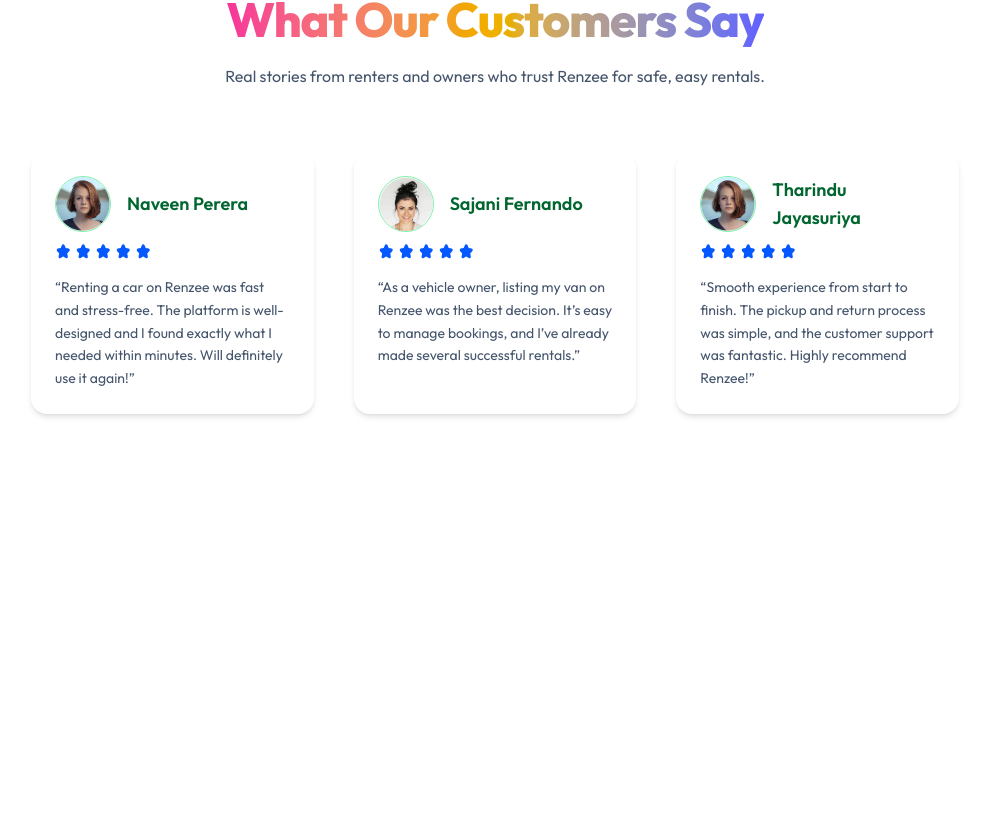
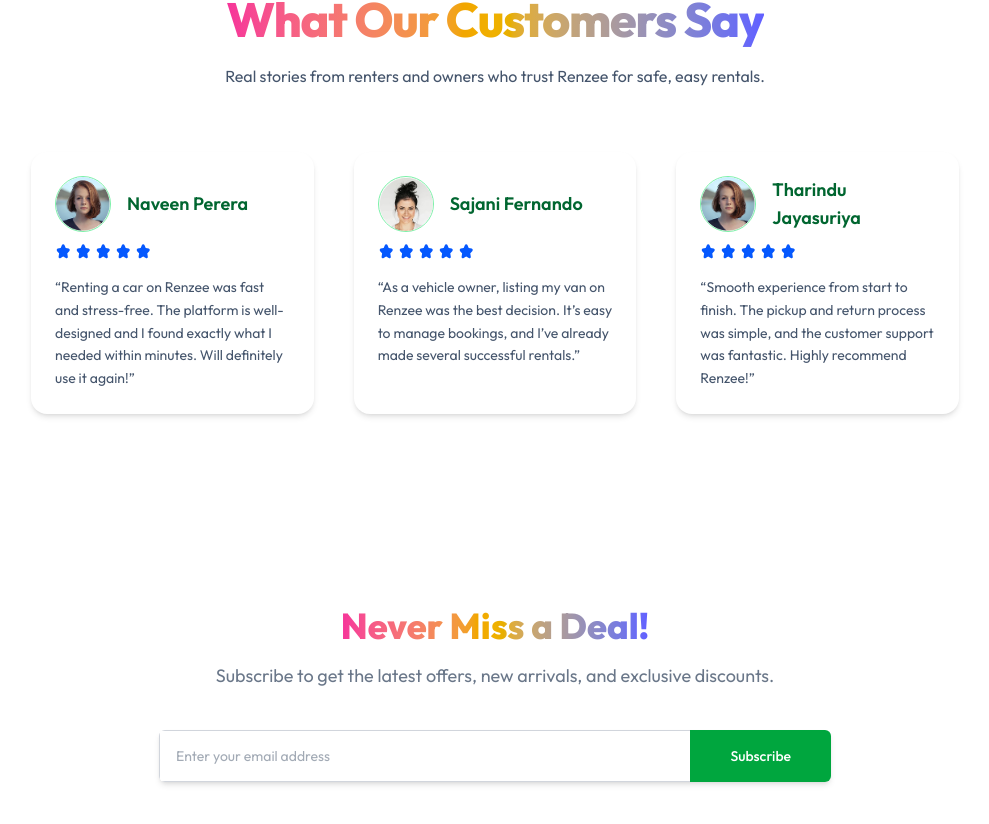
Before and after one commit to DS-Vijayapala/Project-R, a React (Vite) app in the folder client/: page / in a window 1280 px wide. Shown: the part 2212-3036 px from the top of the page, without its empty margins (145-1134 px from the left). Before the commit the page ends 2738 px from the top, so only its background shows below. Built offline with nearby package versions, Linux system fonts and the light colour scheme.

Commit message:
Create News Letter Component And Mount It To Home Page

```diff
--- /dev/null
+++ b/client/src/components/NewsLetter.jsx
@@ -0,0 +1,61 @@
+import React from 'react'
+
+const NewsLetter = () => {
+
+    return (
+
+        <div className="flex flex-col items-center justify-center text-center space-y-4 max-md:px-4 my-20 mb-40">
+
+            {/* Title with Gradient */}
+
+            <h1
+                className="text-2xl md:text-4xl font-extrabold bg-gradient-to-r
+               from-pink-500 via-yellow-500 to-indigo-500
+               text-transparent bg-clip-text"
+            >
+
+                Never Miss a Deal!
+
+            </h1>
+
+            {/* Subtitle */}
+
+            <p className="md:text-lg text-sm text-slate-600/80 pb-6 max-w-xl">
+
+                Subscribe to get the latest offers, new arrivals, and exclusive discounts.
+
+            </p>
+
+            {/* Form */}
+
+            <form className="flex items-center justify-between max-w-2xl w-full md:h-13 h-12
+            shadow-md rounded-md overflow-hidden">
+
+                <input
+                    className="h-full w-full px-4 text-sm text-slate-600 border border-gray-300 border-r-0
+                                focus:outline-none focus:ring-2 focus:ring-green-500"
+                    type="email"
+                    placeholder="Enter your email address"
+                    required
+                />
+
+                <button
+                    type="submit"
+                    className="h-full px-6 md:px-10 text-sm font-medium bg-green-600 text-white
+                     hover:bg-green-700 transition-all"
+                >
+
+                    Subscribe
+
+                </button>
+
+            </form>
+
+        </div>
+
+    )
+
+}
+
+
+export default NewsLetter
--- a/client/src/pages/Home.jsx
+++ b/client/src/pages/Home.jsx
@@ -3,6 +3,7 @@
 import Featured from '../components/Featured'
 import Banner from '../components/Banner'
 import Testimonials from '../components/Testimonials'
+import NewsLetter from '../components/NewsLetter'
 
 const Home = () => {
 
@@ -18,6 +19,8 @@
 
             <Testimonials />
 
+            <NewsLetter />
+
         </>
 
     )
```
